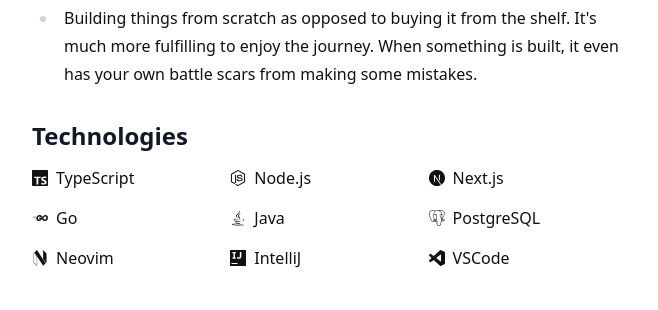
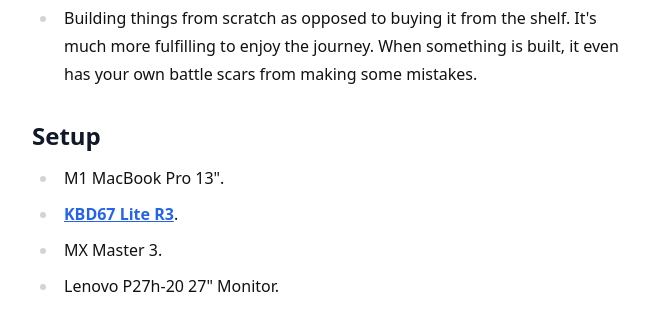
Before and after one commit to pzrsa/parsam.io, a Next.js app: page /about in a window 1280 px wide. Shown: the part 1020-1330 px from the top of the page, without its empty margins (296-954 px from the left). Built offline with nearby package versions, Linux system fonts and the light colour scheme.

Commit message:
remove technologies for now

```diff
--- a/pages/about.tsx
+++ b/pages/about.tsx
@@ -1,17 +1,6 @@
 import Head from "next/head";
 import Image from "next/image";
 import { IconType } from "react-icons";
-import {
-  SiGo,
-  SiIntellijidea,
-  SiJava,
-  SiNeovim,
-  SiNextdotjs,
-  SiNodedotjs,
-  SiPostgresql,
-  SiTypescript,
-  SiVisualstudiocode,
-} from "react-icons/si";
 import PageTitle from "../components/PageTitle";
 import { albums } from "../data/music";
 import avatar from "../public/images/avatar.jpg";
@@ -20,14 +9,6 @@ interface TechItemProps {
   name: string;
   Icon: IconType;
 }
-
-const TechItem: React.FC<TechItemProps> = ({ name, Icon }) => {
-  return (
-    <li className="gap-x-2 flex items-center">
-      <Icon /> {name}
-    </li>
-  );
-};
 
 const About: React.FC = ({}) => {
   return (
@@ -136,18 +117,6 @@ const About: React.FC = ({}) => {
               some mistakes.
             </li>
           </ul>
-          <h2 className="text-2xl font-bold mb-3 mt-8">Technologies</h2>
-          <ul className="not-prose gap-y-3 grid grid-cols-2 sm:grid-cols-3 justify-between">
-            <TechItem name="TypeScript" Icon={SiTypescript} />
-            <TechItem name="Node.js" Icon={SiNodedotjs} />
-            <TechItem name="Next.js" Icon={SiNextdotjs} />
-            <TechItem name="Go" Icon={SiGo} />
-            <TechItem name="Java" Icon={SiJava} />
-            <TechItem name="PostgreSQL" Icon={SiPostgresql} />
-            <TechItem name="Neovim" Icon={SiNeovim} />
-            <TechItem name="IntelliJ" Icon={SiIntellijidea} />
-            <TechItem name="VSCode" Icon={SiVisualstudiocode} />
-          </ul>
           <h2 className="text-2xl font-bold mb-3 mt-8">Setup</h2>
           <ul>
             <li>M1 MacBook Pro 13&quot;.</li>
```
